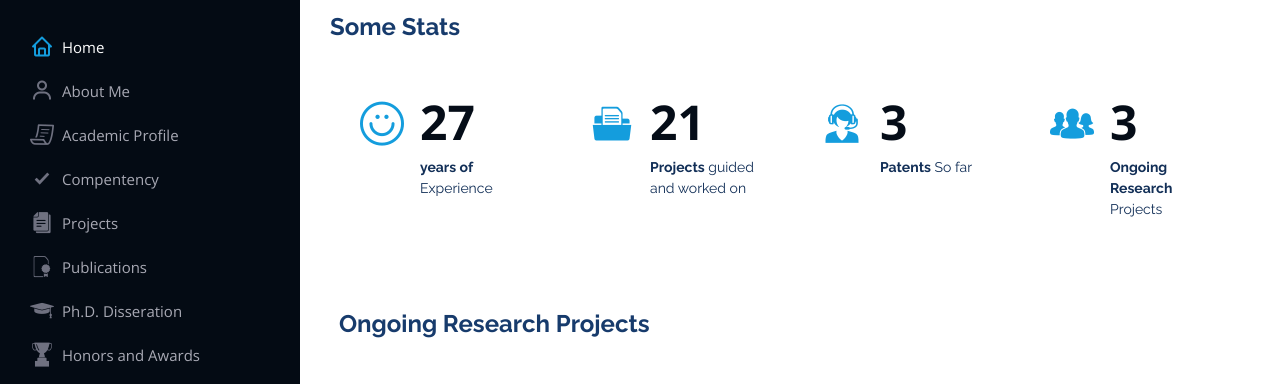
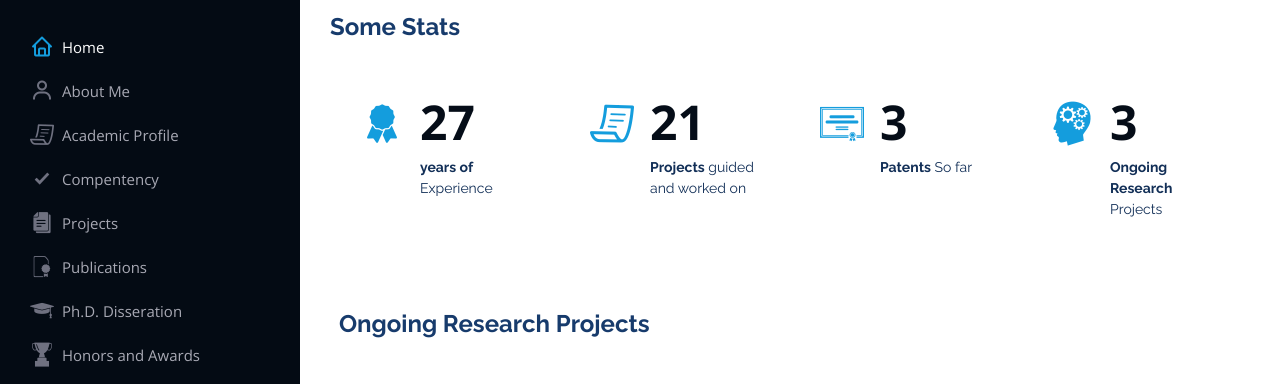
Before and after one commit to bjagdalewebsite/bjagdalewebsite.github.io, a plain HTML site: page projects.html in a window 1280 px wide. Shown: the part 263-647 px from the top of the page. Drawn offline with nearby package versions, Linux system fonts and the light colour scheme.

Commit message:
all changes done

```diff
--- a/projects.html
+++ b/projects.html
@@ -71,7 +71,7 @@
               >
             </li>
             <li>
-              <a href="#about"
+              <a href="./index.html#about"
                 ><i class="bx bx-user"></i> <span>About Me</span></a
               >
             </li>
@@ -167,7 +167,7 @@
                     data-aos="fade-up"
                   >
                     <div class="count-box">
-                      <i class="icofont-simple-smile"></i>
+                      <i class="icofont-badge"></i>
                       <span data-toggle="counter-up">27</span>
                       <p><strong>years of</strong> Experience</p>
                     </div>
@@ -179,7 +179,7 @@
                     data-aos-delay="100"
                   >
                     <div class="count-box">
-                      <i class="icofont-document-folder"></i>
+                      <i class="icofont-paper"></i>
                       <span data-toggle="counter-up">21</span>
                       <p><strong>Projects</strong> guided and worked on</p>
                     </div>
@@ -191,7 +191,7 @@
                     data-aos-delay="200"
                   >
                     <div class="count-box">
-                      <i class="icofont-live-support"></i>
+                      <i class="icofont-certificate-alt-1"></i>
                       <span data-toggle="counter-up">3 </span>
                       <p><strong>Patents</strong> So far</p>
                     </div>
@@ -203,7 +203,7 @@
                     data-aos-delay="300"
                   >
                     <div class="count-box">
-                      <i class="icofont-users-alt-5"></i>
+                      <i class="icofont-brainstorming"></i>
                       <span data-toggle="counter-up">3 </span>
                       <p><strong>Ongoing Research</strong> Projects</p>
                     </div>
```
Also changed, not shown: academic-profile.html (+1 -1 lines), administrative-assignments.html (+1 -1 lines), competency.html (+1 -1 lines), gallery.html (+1 -1 lines), honors.html (+1 -1 lines), phd.html (+1 -1 lines), publications.html (+5 -5 lines), social-engagements.html (+1 -1 lines).
